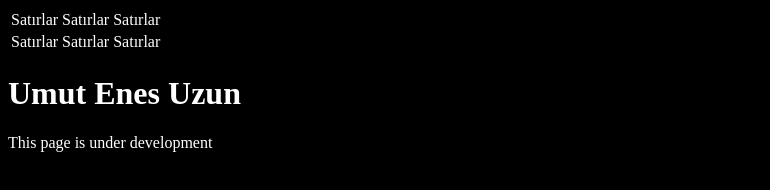
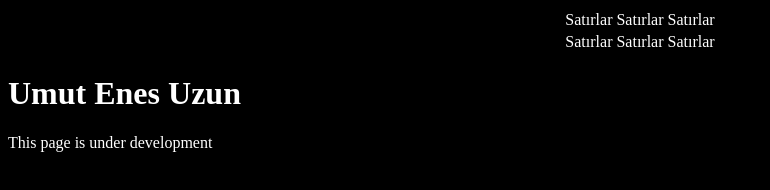
Before and after one commit to UmutEnesUzun/umutenesuzun.github.io, a plain HTML site: page index.html in a window 1280 px wide. Shown: the whole page, without its empty margins (0-770 px from the left). Drawn offline with Linux system fonts and the light colour scheme.

Commit message:
Update style.css

```diff
--- a/assets/css/style.css
+++ b/assets/css/style.css
@@ -3,7 +3,9 @@
     color: white;
 }
 
-table tr td{
+table{
+    border: 3px;
+    border-color: aliceblue;
     margin-left: auto;
     margin-right: auto;
 }
```
